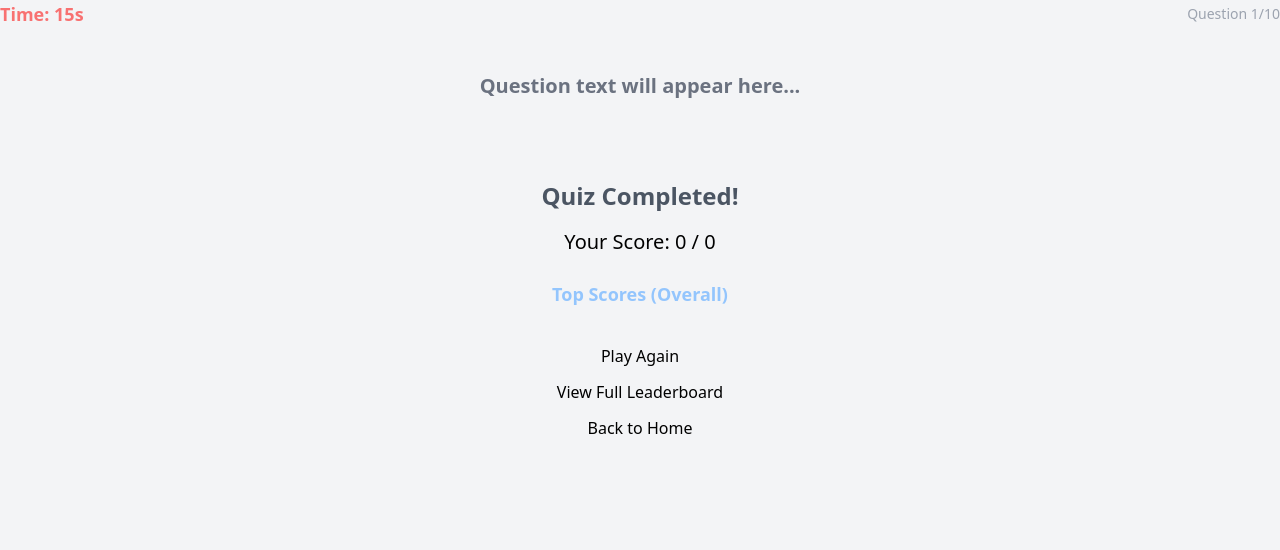
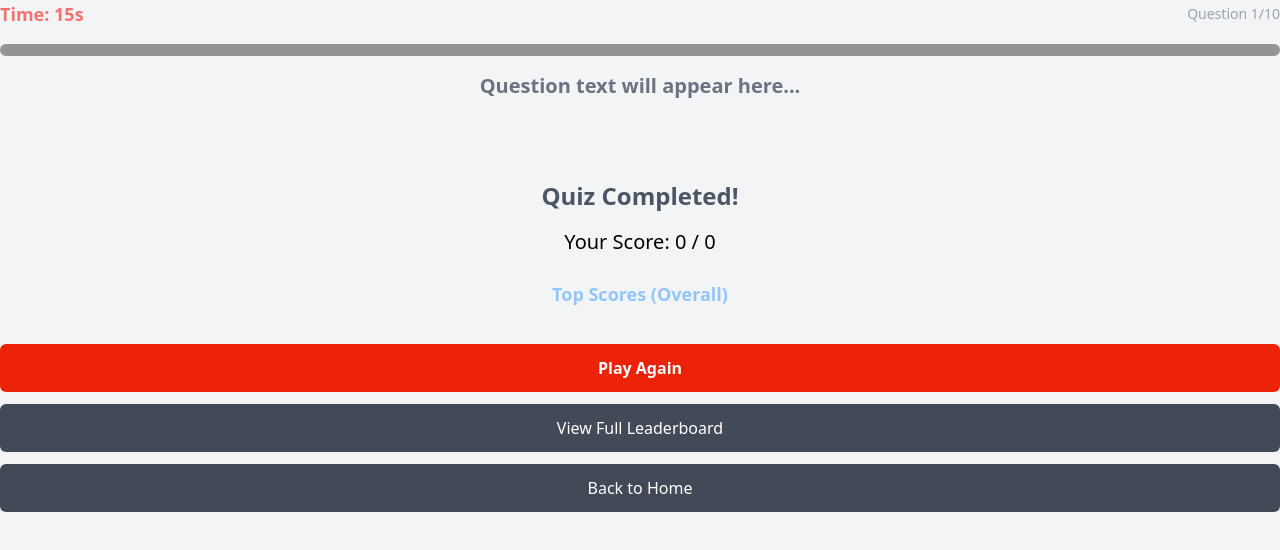
Before and after one commit to Yoland-dev/Tech-quiz, a plain HTML site: page src/quiz/quiz.html in a window 1280 px wide. Drawn offline with nearby package versions, Linux system fonts and the light colour scheme; files that its build step writes are made by us from their sources.

Commit message:
add more tailwind classes

```diff
--- a/src/quiz/quiz.html
+++ b/src/quiz/quiz.html
@@ -19,6 +19,8 @@
                         'custom-red': '#ec2309',
                         'custom-dark-gray': '#424a58',
                         'custom-light-gray': '#e7eaee',
+                        'medium-gray': '#939496;',
+                        'strong-green': '#0c8341'
                     },
                     fontFamily: {
                         'inter': ['Inter', 'sans-serif'],
@@ -45,8 +47,10 @@
             <div id="timerDisplay" class="text-lg font-semibold text-red-400">Time: 15s</div>
             <div id="questionCounter" class="text-sm text-gray-400">Question 1/10</div>
         </div>
-        <div class="progress-bar-bg w-full h-3 rounded-full mb-4">
-            <div id="progressBar" class="progress-bar-fill h-3 rounded-full" style="width: 0%;"></div>
+        <div class="bg-medium-gray w-full h-3 rounded-full mb-4">
+            <div id="progressBar"
+                class="bg-strong-green rounded-md transition-width duration-300 ease-in-out h-3 rounded-full"
+                style="width: 0%;"></div>
         </div>
         <h2 id="questionText" class="text-xl font-semibold mb-6 text-gray-500 text-center min-h-[60px]">Question text
             will appear here...</h2>
@@ -61,9 +65,15 @@
         <h3 class="text-lg font-semibold mb-3 text-center text-blue-300">Top Scores (Overall)</h3>
         <ul id="highScoresListScoreView" class="space-y-1 text-center max-h-40 overflow-y-auto mb-6">
         </ul>
-        <button id="playAgainBtn" class="btn btn-primary w-full mb-3">Play Again</button>
-        <button id="viewLeaderboardFromScoreBtn" class="btn btn-secondary w-full mb-3">View Full Leaderboard</button>
-        <button id="backToHomeBtn" class="btn btn-secondary w-full">Back to Home</button>
+        <button id="playAgainBtn"
+            class="transition-all duration-200 ease-in-out rounded-md py-3 px-6 font-semibold bg-custom-red hover:bg-red-500 text-white w-full mb-3">Play
+            Again</button>
+        <button id="viewLeaderboardFromScoreBtn"
+            class="transition-all duration-200 ease-in-out rounded-md py-3 px-6 text-white bg-custom-dark-gray hover:bg-gray-600 w-full mb-3">View
+            Full Leaderboard</button>
+        <button id="backToHomeBtn"
+            class="transition-all duration-200 ease-in-out rounded-md py-3 px-6 text-white bg-custom-dark-gray hover:bg-gray-600 w-full">Back
+            to Home</button>
     </div>
     <script src="quiz.js"></script>
 </body>
```
